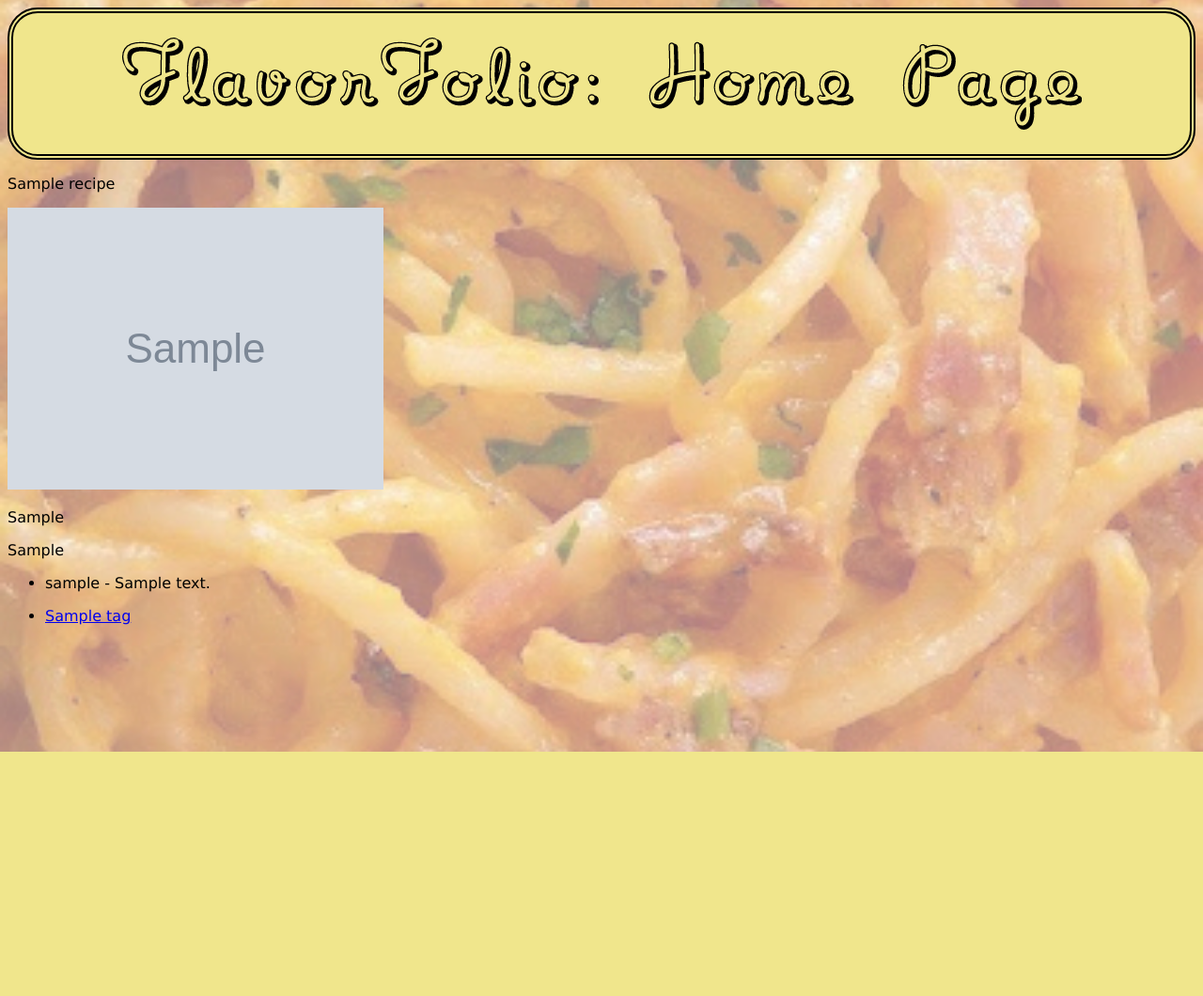
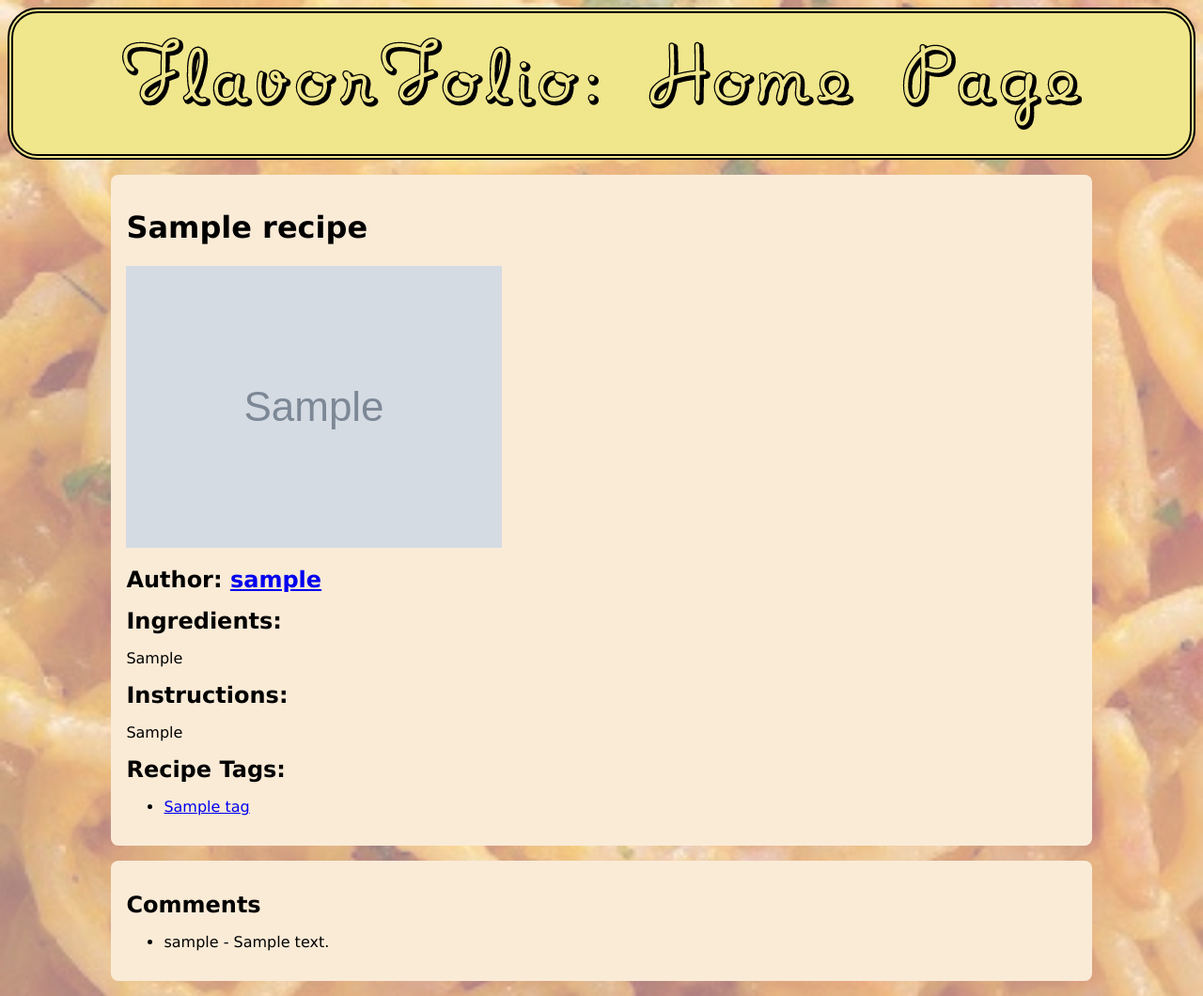
Before and after one commit to MySTerY1747/FlavorFolio, a Django app: page /recipe/1/ in a window 1280 px wide. Shown: the whole page at 94% size. Before the commit the page ends 800 px from the top, so only its background shows below. Run offline with Django 5.2, Linux system fonts and the light colour scheme; tables that the repository leaves empty hold one stand-in row (values such as "Sample post"); grey boxes marked "Sample" are stand-in pictures.

Commit message:
polished and added styles to recipes.html

```diff
--- a/flavorfolio/recipes/views.py
+++ b/flavorfolio/recipes/views.py
@@ -35,7 +35,7 @@ def register(request):
 
 
 def recipe(request, recipe_id):
-    try:
+    #try:
         recipe_tags = Tag.objects.filter(recipes=recipe_id)
         current_recipe = Recipe.objects.get(id=recipe_id)
         current_recipe_comments = Comment.objects.filter(recipe=current_recipe)
@@ -44,8 +44,8 @@ def recipe(request, recipe_id):
             "recipes/recipe.html",
             context={"recipe": current_recipe, "comments": current_recipe_comments, "tags": recipe_tags,},
         )
-    except Exception as e:
-        return HttpResponse("404. Recipe not found.")
+    #except Exception as e:
+        #return HttpResponse("404. Recipe not found.")
 
 
 def profile(request, user_id):
--- /dev/null
+++ b/flavorfolio/static/stylesheets/recipe_styles.css
@@ -0,0 +1,21 @@
+.recipe-box {
+    max-width: 80%;
+    margin: 1em auto;
+    padding: 1em;
+    background-color: antiquewhite;
+    border-radius: 0.5em;
+    display: block;
+    justify-content: space-between;
+  }
+
+.recipe-title{
+    font-size: 2em;
+}
+
+.recipe-subtitles{
+    font-size: 1.5em;
+}
+
+.recipe-page-image{
+    max-height: 30em;
+}
--- a/flavorfolio/templates/recipes/base.html
+++ b/flavorfolio/templates/recipes/base.html
@@ -5,11 +5,11 @@
   <meta charset="UTF-8"/>
   <link rel="stylesheet" href="{% static 'stylesheets/base_styles.css' %}">
   <style>
-    body {
+  body {
     background-image: url("{% static 'images/background.jpg' %}");
     background-size: cover;
     background-position: center;
-   }
+  }
   </style>
     <title>
     FlavorFolio
--- a/flavorfolio/templates/recipes/recipe.html
+++ b/flavorfolio/templates/recipes/recipe.html
@@ -10,22 +10,43 @@ FlavourFolio - {{ recipe.title }}
 {% endblock %}
 
 {% block body_block %}
+<link rel="stylesheet" href="{% static 'stylesheets/recipe_styles.css' %}">
+<div class="recipe-box">
+<h1 class="recipe-title">{{ recipe.title }}</h1>
+<img src="{{ recipe.image.url }}" class="recipe-page-image" alt="Recipe image">
 
-<p>{{ recipe.title }}</p>
-<img src="{{ recipe.image.url }}" class="recipe-image" alt="Recipe image">
+<h1 class="recipe-subtitles">
+  Author: <a href="/profile/{{ recipe.user.id }}">{{ recipe.user.username }}</a></h1>
+
+<h1 class="recipe-subtitles">Ingredients:</h1>
 <p>{{ recipe.ingredients }}</p>
+
+<h1 class="recipe-subtitles">Instructions:</h1>
 <p>{{ recipe.instructions }}</p>
 
-<ul>
-  {% for comment in recipe.comments.all %}
-    <li>{{ comment.user.username }} - {{ comment.content }}</li>
-  {% endfor %}
-</ul>
-
+<h1 class="recipe-subtitles">Recipe Tags:</h1>
 <ul>
   {% for tag in tags %}
     <li><a href="{% url 'recipes:tag' tag.name %}">{{ tag.name }}</a></li>
   {% endfor %}
 </ul>
 
+</div>
+
+<div class="recipe-box">
+<h1 class="recipe-subtitles">Comments</h1>
+{% if recipe.comments.all %}
+<ul>
+    {% for comment in recipe.comments.all %}
+      <li>{{ comment.user.username }} - {{ comment.content }}</li>
+    {% endfor %}
+</ul>
+
+{% else %}
+    <p>There aren't any comments yet.</p>
+{% endif %}
+</div>
+
+
+
 {% endblock %}
```
Also changed, not shown: flavorfolio/media/profile_pictures/marina.jpg (renamed from flavorfolio/population_script_images/marina.jpg).
